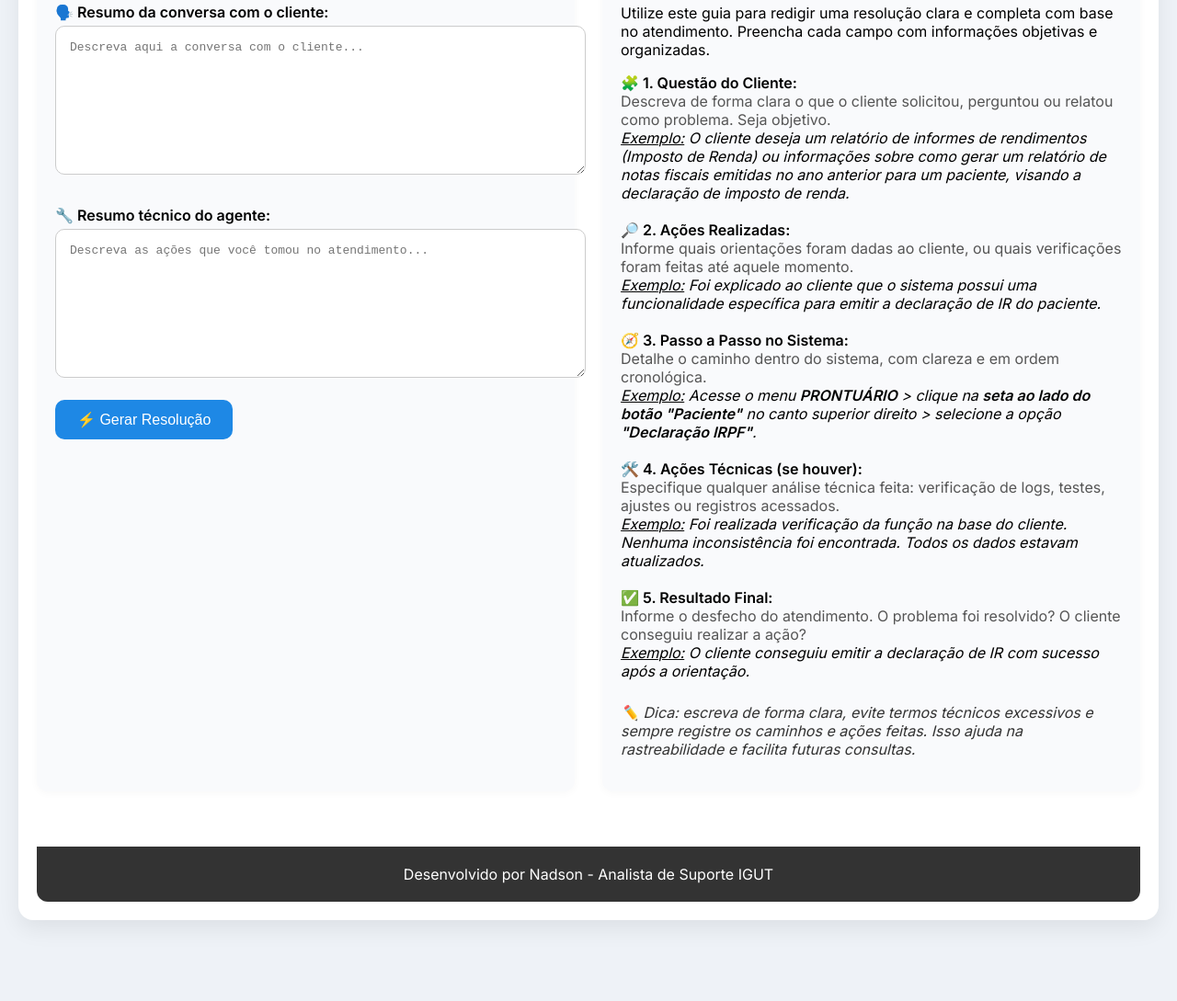
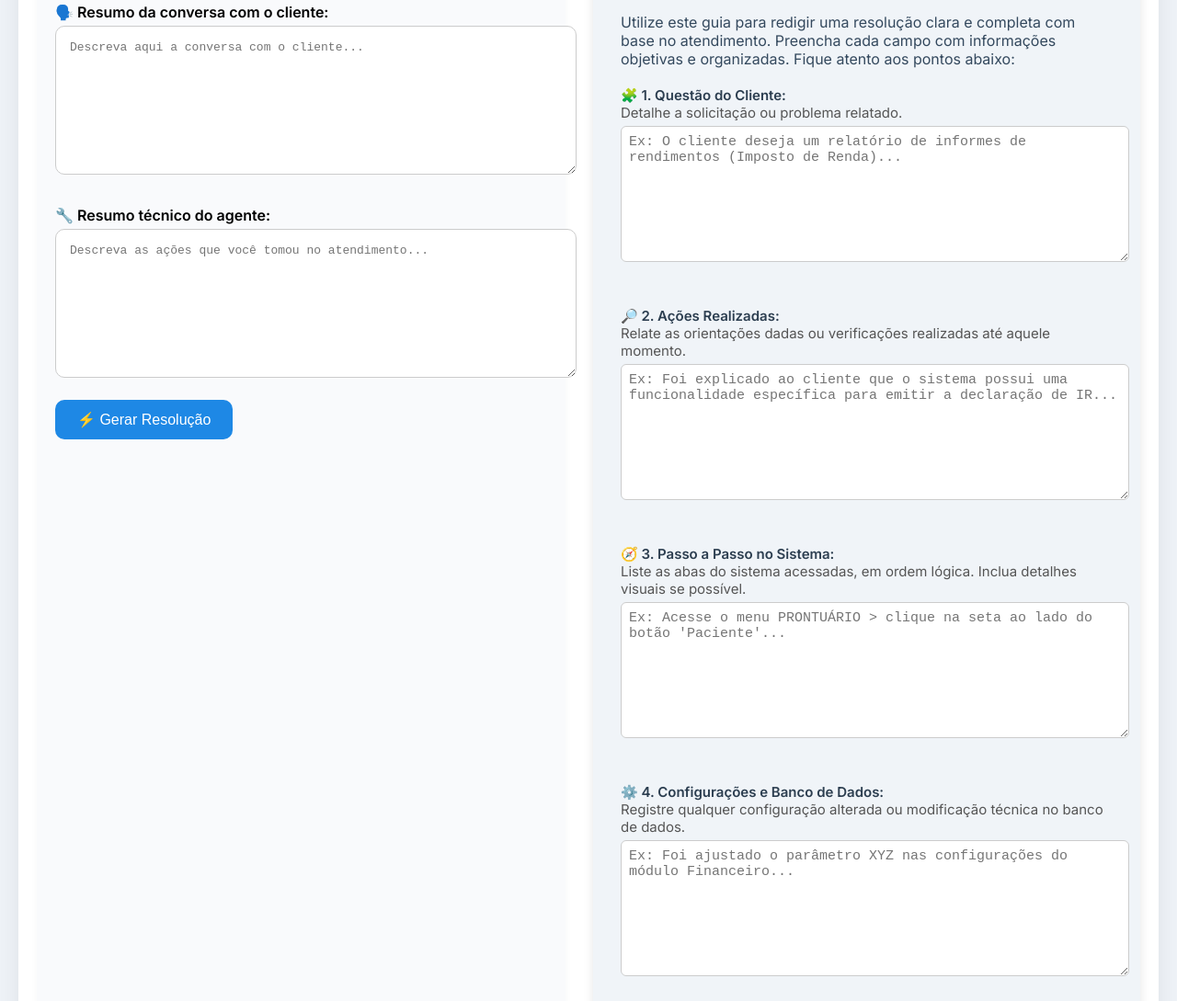
Before and after one commit to nadsonfdl/formulario-resolucao, a plain HTML site: page index.html in a window 1280 px wide. Shown: the part 266-1355 px from the top of the page at 92% size. Before the commit the page ends 1297 px from the top, so only its background shows below. Drawn offline with Linux system fonts and the light colour scheme.

Commit message:
Update index.html

```diff
--- a/index.html
+++ b/index.html
@@ -143,61 +143,93 @@
 
 
 
-      <div class="right-panel">
-  <h2>📘 Guia de Preenchimento da Resolução</h2>
-  <p style="margin-bottom: 15px;">
-    Utilize este guia para redigir uma resolução clara e completa com base no atendimento.
-    Preencha cada campo com informações objetivas e organizadas.
+   <div class="right-panel" style="background-color: #f0f4f8; padding: 30px; border-radius: 12px; box-shadow: 0 4px 12px rgba(0, 0, 0, 0.1);">
+  <h2 style="color: #2c3e50;">📘 Guia de Preenchimento da Resolução</h2>
+  <p style="margin-bottom: 20px; color: #34495e; font-size: 16px;">
+    Utilize este guia para redigir uma resolução clara e completa com base no atendimento. Preencha cada campo com informações objetivas e organizadas. Fique atento aos pontos abaixo:
   </p>
 
-  <ul style="list-style-type: none; padding-left: 0;">
+  <ul style="list-style-type: none; padding-left: 0; font-size: 15px; color: #2c3e50;">
 
-    <li style="margin-bottom: 20px;">
+    <li style="margin-bottom: 25px;">
       <strong>🧩 1. Questão do Cliente:</strong><br>
-      <span style="color: #555;">
-        Descreva de forma clara o que o cliente solicitou, perguntou ou relatou como problema. Seja objetivo.
-      </span><br>
-      <em><u>Exemplo:</u> O cliente deseja um relatório de informes de rendimentos (Imposto de Renda) ou informações sobre como gerar um relatório de notas fiscais emitidas no ano anterior para um paciente, visando a declaração de imposto de renda.</em>
+      <span style="color: #555;">Detalhe a solicitação ou problema relatado.</span><br>
+      <textarea placeholder="Ex: O cliente deseja um relatório de informes de rendimentos (Imposto de Renda)..." style="width: 100%; height: 80px; margin-top: 5px; border: 1px solid #ccc; border-radius: 6px; padding: 8px;"></textarea>
     </li>
 
-    <li style="margin-bottom: 20px;">
+    <li style="margin-bottom: 25px;">
       <strong>🔎 2. Ações Realizadas:</strong><br>
-      <span style="color: #555;">
-        Informe quais orientações foram dadas ao cliente, ou quais verificações foram feitas até aquele momento.
-      </span><br>
-      <em><u>Exemplo:</u> Foi explicado ao cliente que o sistema possui uma funcionalidade específica para emitir a declaração de IR do paciente.</em>
+      <span style="color: #555;">Relate as orientações dadas ou verificações realizadas até aquele momento.</span><br>
+      <textarea placeholder="Ex: Foi explicado ao cliente que o sistema possui uma funcionalidade específica para emitir a declaração de IR..." style="width: 100%; height: 80px; margin-top: 5px; border: 1px solid #ccc; border-radius: 6px; padding: 8px;"></textarea>
     </li>
 
-    <li style="margin-bottom: 20px;">
+    <li style="margin-bottom: 25px;">
       <strong>🧭 3. Passo a Passo no Sistema:</strong><br>
-      <span style="color: #555;">
-        Detalhe o caminho dentro do sistema, com clareza e em ordem cronológica.
-      </span><br>
-      <em><u>Exemplo:</u> Acesse o menu <strong>PRONTUÁRIO</strong> > clique na <strong>seta ao lado do botão "Paciente"</strong> no canto superior direito > selecione a opção <strong>"Declaração IRPF"</strong>.</em>
+      <span style="color: #555;">Liste as abas do sistema acessadas, em ordem lógica. Inclua detalhes visuais se possível.</span><br>
+      <textarea placeholder="Ex: Acesse o menu PRONTUÁRIO > clique na seta ao lado do botão 'Paciente'..." style="width: 100%; height: 80px; margin-top: 5px; border: 1px solid #ccc; border-radius: 6px; padding: 8px;"></textarea>
     </li>
 
-    <li style="margin-bottom: 20px;">
-      <strong>🛠️ 4. Ações Técnicas (se houver):</strong><br>
-      <span style="color: #555;">
-        Especifique qualquer análise técnica feita: verificação de logs, testes, ajustes ou registros acessados.
-      </span><br>
-      <em><u>Exemplo:</u> Foi realizada verificação da função na base do cliente. Nenhuma inconsistência foi encontrada. Todos os dados estavam atualizados.</em>
+    <li style="margin-bottom: 25px;">
+      <strong>⚙️ 4. Configurações e Banco de Dados:</strong><br>
+      <span style="color: #555;">Registre qualquer configuração alterada ou modificação técnica no banco de dados.</span><br>
+      <textarea placeholder="Ex: Foi ajustado o parâmetro XYZ nas configurações do módulo Financeiro..." style="width: 100%; height: 80px; margin-top: 5px; border: 1px solid #ccc; border-radius: 6px; padding: 8px;"></textarea>
     </li>
 
-    <li style="margin-bottom: 20px;">
-      <strong>✅ 5. Resultado Final:</strong><br>
-      <span style="color: #555;">
-        Informe o desfecho do atendimento. O problema foi resolvido? O cliente conseguiu realizar a ação?
-      </span><br>
-      <em><u>Exemplo:</u> O cliente conseguiu emitir a declaração de IR com sucesso após a orientação.</em>
+    <li style="margin-bottom: 25px;">
+      <strong>🛠️ 5. Ações Técnicas Aplicadas:</strong><br>
+      <span style="color: #555;">Especifique qualquer análise técnica feita: logs, testes, ajustes ou scripts executados.</span><br>
+      <textarea placeholder="Ex: Foi realizada verificação da função na base do cliente. Nenhuma inconsistência foi encontrada..." style="width: 100%; height: 80px; margin-top: 5px; border: 1px solid #ccc; border-radius: 6px; padding: 8px;"></textarea>
+    </li>
+
+    <li style="margin-bottom: 25px;">
+      <strong>✅ 6. Resultado Final:</strong><br>
+      <span style="color: #555;">Informe o desfecho do atendimento. O cliente conseguiu realizar a ação com sucesso?</span><br>
+      <textarea placeholder="Ex: O cliente conseguiu emitir a declaração de IR com sucesso após a orientação." style="width: 100%; height: 80px; margin-top: 5px; border: 1px solid #ccc; border-radius: 6px; padding: 8px;"></textarea>
     </li>
 
   </ul>
 
-  <p style="margin-top: 25px; color: #333; font-style: italic;">
-    ✏️ Dica: escreva de forma clara, evite termos técnicos excessivos e sempre registre os caminhos e ações feitas. Isso ajuda na rastreabilidade e facilita futuras consultas.
+  <p style="margin-top: 30px; color: #2c3e50; font-style: italic; font-size: 14px;">
+    ✏️ Dica: Seja claro, evite termos técnicos excessivos e sempre registre os caminhos e ações feitas. Isso garante rastreabilidade e facilita futuras consultas ou treinamentos.
   </p>
+
+  <button onclick="gerarVisualizacao()" style="margin-top: 20px; padding: 10px 20px; background-color: #4CAF50; color: white; border: none; border-radius: 6px; cursor: pointer; font-weight: bold;">
+    Gerar Visualização com IA
+  </button>
+
+  <div id="visualizacaoIA" contenteditable="true" style="display: none; margin-top: 20px; padding: 15px; background: #ffffff; border: 1px solid #ccc; border-radius: 10px;">
+    <strong style="color: #2c3e50;">Resultado Gerado pela IA:</strong>
+    <p>Preencha os campos acima e clique em "Gerar Visualização com IA" para ver um exemplo formatado de resolução.</p>
+  </div>
+
+  <button onclick="enviarParaGoogleSheets()" style="margin-top: 20px; padding: 10px 20px; background-color: #1a73e8; color: white; border: none; border-radius: 6px; cursor: pointer; font-weight: bold;">
+    Enviar para Google Sheets
+  </button>
 </div>
+
+<script>
+function gerarVisualizacao() {
+  const campos = document.querySelectorAll('textarea');
+  let conteudo = '<h3>📄 Resolução Final:</h3><ul>';
+  campos.forEach((campo, i) => {
+    if (campo.value.trim() !== '') {
+      const titulo = document.querySelectorAll('strong')[i].innerText;
+      conteudo += `<li><strong>${titulo}</strong><br>${campo.value}</li>`;
+    }
+  });
+  conteudo += '</ul>';
+
+  const visualizacao = document.getElementById('visualizacaoIA');
+  visualizacao.innerHTML = conteudo;
+  visualizacao.style.display = 'block';
+}
+
+function enviarParaGoogleSheets() {
+  alert("Função de envio para Google Sheets em desenvolvimento.");
+  // Aqui você pode implementar a chamada à API do Google Sheets.
+}
+</script>
+
 
 
 
```
